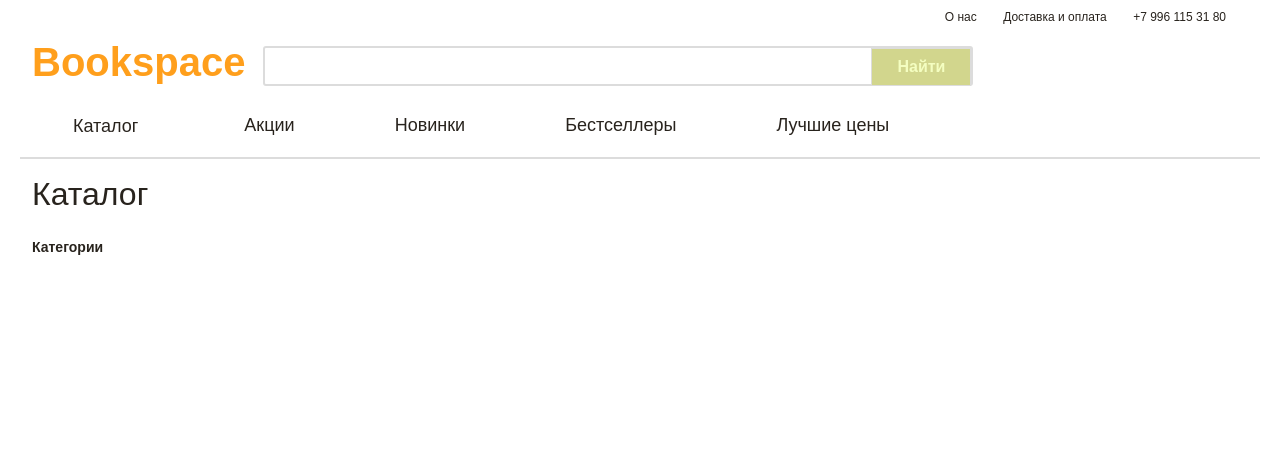
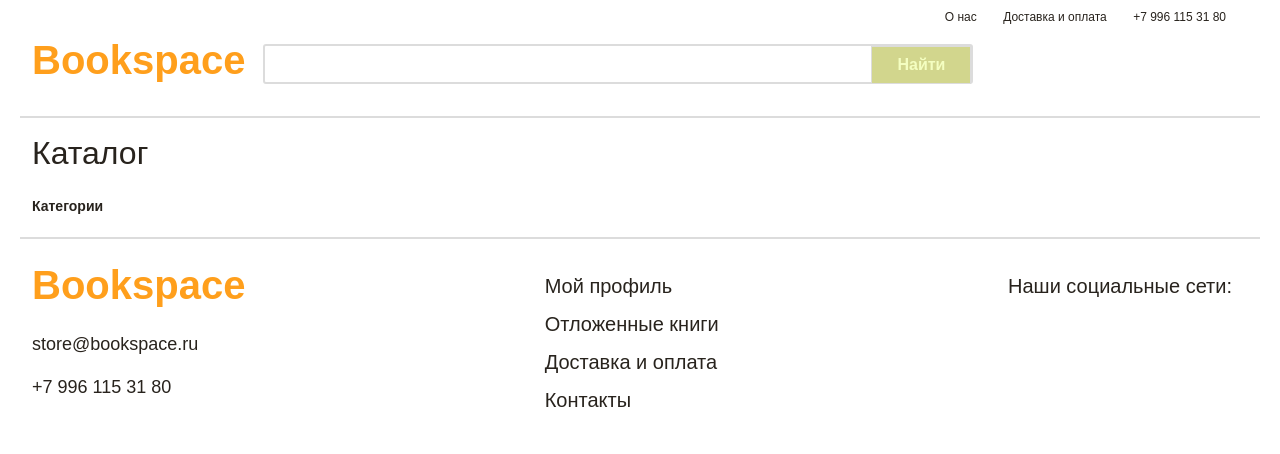
Before and after one commit to DashaVed/semester_project_2k_flask_bookspace, a Flask app: page /catalog in a window 1280 px wide. Shown: the top 454 px of the page. Run offline with Flask 3, Linux system fonts and the light colour scheme; the visitor is signed in with stand-in values (Sample User, id 1); data that the repository does not hold is empty; some libraries are stand-ins or nearby versions; some web fonts are replaced.

Commit message:
! layout template

```diff
--- a/static/css/catalog.css
+++ b/static/css/catalog.css
@@ -1,4 +1,13 @@
 @import url("https://use.typekit.net/qkq8sxc.css");
+
+.catalog {
+    position: relative;
+
+}
+
+.catalog_body {
+    align-items: flex-start;
+}
 
 h1 {
     font-family: montserrat, sans-serif;
@@ -10,7 +19,6 @@ h1 {
 
 .catalog-nav {
     width: 200px;
-    height: auto !important;
 }
 
 .catalog-nav_title {
@@ -61,11 +69,6 @@ h1 {
     margin: 0 auto;
 }
 
-.product-card-content{
-    padding-top: 10px;
-    padding-left: 10px;
-}
-
 .product-card-price{
     font-family: montserrat, sans-serif;
     font-weight: 700;
@@ -74,16 +77,22 @@ h1 {
     font-size: 16px;
 }
 
-.product-card-title-link{
+.product-card-title-link {
+    text-decoration: none;
+}
+
+.product-card-title-link p{
+    white-space: nowrap; /* Запрещаем перенос строк */
+    overflow: hidden;
+    text-overflow: ellipsis;
     font-family: montserrat, sans-serif;
     font-weight: 500;
     font-style: normal;
     color: #28231D;
     font-size: 14px;
-    text-decoration: none;
 }
 
-.product-card-title-link:hover{
+.product-card-title-link p:hover{
     color: #FF9F1C;
 }
 
--- a/static/css/layout.css
+++ b/static/css/layout.css
@@ -1,7 +1,7 @@
 @import url("https://use.typekit.net/qkq8sxc.css");
 
 
-body{
+body {
     font-family: montserrat, sans-serif;
     font-weight: 500;
     font-style: normal;
@@ -11,12 +11,12 @@ body{
     padding-right: 20px;
 }
 
-.top-nav{
+.top-nav {
     padding-bottom: 4px;
     padding-top: 4px;
 }
 
-.top-nav .nav-item{
+.top-nav .nav-item {
     margin-bottom: 0;
     margin-right: 22px;
     display: inline-block;
@@ -24,12 +24,12 @@ body{
     color: #28231D;
 }
 
-.top-nav .nav-item:hover{
+.top-nav .nav-item:hover {
     color: #28231D;
     text-decoration: underline;
 }
 
-.navbar{
+.navbar {
     height: 60px;
     padding-bottom: 4px;
     padding-top: 4px;
@@ -37,11 +37,7 @@ body{
 
 }
 
-.fill-height{
-    height: 60px !important;
-}
-
-.navbar .navbar-logo{
+.navbar .navbar-logo, .footer-contact_logo {
 
     margin-right: 10px;
     color: #FF9F1C;
@@ -51,13 +47,13 @@ body{
     vertical-align: middle;
 }
 
-.navbar .input-control_container{
+.navbar .input-control_container {
     padding-top: 10px;
     height: 60px;
     vertical-align: middle;
 }
 
-.navbar .navbar_search{
+.navbar .navbar_search {
 
     vertical-align: middle;
     border: 2px solid #DCDCDC;
@@ -71,7 +67,7 @@ body{
     color: #28231D;
 }
 
-.navbar .navbar_search input{
+.navbar .navbar_search input {
     vertical-align: middle;
     margin: 0;
     width: 560px;
@@ -80,7 +76,7 @@ body{
     box-shadow: none;
 }
 
-.navbar .input-control_container .navbar_search button{
+.navbar .input-control_container .navbar_search button {
     float: right;
     width: 100px;
     border: 1px solid #DCDCDC;
@@ -93,7 +89,7 @@ body{
     height: 38px;
 }
 
-.navbar .input-control_container .navbar_search span{
+.navbar .input-control_container .navbar_search span {
     margin-left: 4px;
     font-size: 24px;
     vertical-align: middle;
@@ -101,30 +97,28 @@ body{
     align-items: center;
 }
 
-.navbar .input-control_container{
+.navbar .input-control_container {
     margin: 0;
     width: 720px;
 }
 
-.dropdown{
-    padding-top: 18px;
+.dropdown {
+    padding-top: 10px;
 }
 
-.navbar .nav-user{
+.navbar .nav-user {
     display: inline-flex;
-    align-items: center;
-    justify-content: center;
 }
 
-.navbar .nav-user a{
-    padding-top: 18px;
+.navbar .nav-user a {
+    padding-top: 10px;
     padding-left: 32px;
     color: #28231D;
     text-decoration: none;
     font-size: 36px;
 }
 
-.dropdown .dropdown-menu .dropdown-item{
+.dropdown .dropdown-menu .dropdown-item {
     padding: 0;
     margin-left: 24px;
     margin-bottom: 4px;
@@ -132,30 +126,30 @@ body{
     height: 20px;
 }
 
-.dropdown .dropdown-menu .dropdown-item:hover{
+.dropdown .dropdown-menu .dropdown-item:hover {
     text-decoration: underline;
 }
 
-.dropdown .dropdown-menu .dropdown-item h6{
+.dropdown .dropdown-menu .dropdown-item h6 {
     font-family: montserrat, sans-serif;
     font-weight: 500;
     font-size: 14px;
     color: #28231D;
 }
 
-.navbar .nav-user a:hover{
+.navbar .nav-user a:hover {
     background-color: white;
     color: #363636;
 }
 
-.menu-nav{
+.menu-nav {
     padding-top: 12px;
     padding-bottom: 10px;
     display: flex;
     flex-shrink: 0;
 }
 
-.menu-nav  button{
+.menu-nav button {
     display: flex;
     height: 43px;
     width: auto;
@@ -164,7 +158,7 @@ body{
     background-color: white;
 }
 
-.menu-nav .menu-text{
+.menu-nav .menu-text {
     padding-top: 8px;
     font-family: montserrat, sans-serif;
     font-weight: 500;
@@ -172,12 +166,12 @@ body{
     color: #28231D;
 }
 
-.menu-icon{
+.menu-icon {
     margin-right: 10px;
     font-size: 32px;
 }
 
-.navbar-nav a{
+.navbar-nav a {
     margin-left: 100px;
     font-family: montserrat, sans-serif;
     font-weight: 500;
@@ -185,13 +179,64 @@ body{
     color: #28231D;
 }
 
-.line{
+.line {
     border-bottom: 2px solid #DCDCDC;
 }
 
-.banner img{
+.banner img {
     margin-top: 30px;
     background-position: center !important;
     height: 80%;
     width: 100%;
 }
+
+/*START FOOTER*/
+.footer-contact_logo:hover {
+    color: #FF9F1C;
+}
+
+.footer-contact {
+    font-family: montserrat, sans-serif;
+    font-weight: 500;
+    font-size: 18px;
+    color: #28231D;
+}
+
+.footer-menu_nav-item {
+    list-style-type: none;
+}
+
+.footer-menu_nav-item a {
+    font-family: montserrat, sans-serif;
+    font-weight: 500;
+    font-size: 20px;
+    color: #28231D;
+    text-decoration: none;
+}
+
+.footer-menu_nav-item a:hover {
+    text-decoration: underline;
+}
+
+.footer-social-link {
+    align-items: center;
+    text-align: center;
+}
+
+.footer-social-link_title {
+    font-family: montserrat, sans-serif;
+    font-weight: 500;
+    font-size: 20px;
+    color: #28231D;
+}
+
+.footer-social-link_item {
+    list-style-type: none;
+}
+
+.footer-social-link_item i {
+    font-size: 40px;
+    color: #28231D;
+}
+
+/*END FOOTER*/
--- a/templates/shop/catalog.html
+++ b/templates/shop/catalog.html
@@ -6,15 +6,13 @@
 {% endblock %}
 
 {% block content %}
-    <div class="catalog">
+    <main class="catalog">
         <div class="container-fluid">
             <div class="row">
                 <div class="catalog_title pt-3 pb-3">
                     <h1>Каталог</h1>
                 </div>
-                <div class="catalog_body">
-                    <div class="d-flex fill-height">
-
+                <div class="catalog_body d-flex">
                     <div class="catalog-sidebar">
                         <section class="catalog-nav">
                             <header class="catalog-nav_title pb-1">Категории</header>
@@ -33,7 +31,7 @@
                         </div>
                     </div>
                     <div class="catalog-content">
-                            <div class="catalog-product-list d-flex fill-height flex-wrap">
+                        <div class="catalog-product-list d-flex flex-wrap">
                             {% for product in products %}
                                 <div class="product-list-item">
                                     <article class="product-card">
@@ -43,13 +41,13 @@
                                             <img src="{{ url_for( 'static', filename='img/' + product.image) }}"
                                                  alt="{{ product.title }}">
                                         </div>
-                                            <div class="product-card-content">
+                                        <div class="product-card-content p-2 ps-3">
                                             <div class="product-card-price">
                                                 <span>{{ product.price| int }} p.</span>
                                             </div>
                                             <a class="product-card-title-link"
-                                                   href="{{ url_for("get_book", book_id=product['product_id']) }}">
-                                                    {{ product.title }}</a>
+                                               href="{{ url_for("get_book", book_id=product['product_id']) }}"
+                                               title="{{ product.title }}"><p class="m-0">{{ product.title }}</p></a>
                                             <div class="product-card-author">
                                                 <span>{{ product.author }}</span>
                                             </div>
@@ -63,7 +61,8 @@
                                                     </button>
                                                 </form>
                                                 {% if is_authenticated %}
-                                                        <form action="{{ url_for('add_to_wishlist', product_id=product.product_id) }}" method="post">
+                                                    <form action="{{ url_for('add_to_wishlist', product_id=product.product_id) }}"
+                                                          method="post">
                                                         <button type="submit"
                                                                 class="product-card__add-favorites justify-content-end">
                                                             <i class='bx bx-heart'></i>
@@ -86,6 +85,5 @@
                 </div>
             </div>
         </div>
-        </div>
-    </div>
+    </main>
 {% endblock %}
--- a/templates/shop/layout.html
+++ b/templates/shop/layout.html
@@ -33,9 +33,9 @@
         </div>
     </div>
 </nav>
-<nav class="navbar navbar-expand-lg">
+<nav class="navbar navbar-expand-lg mb-4">
     <div class="container-fluid">
-        <div class="fill-height d-flex">
+        <div class="d-inline-flex">
             <a class="navbar-logo" href="{{ url_for('main') }}">Bookspace</a>
             <div class="input-control_container">
                 <form class="me-2" method="post">
@@ -78,26 +78,55 @@
         </div>
     </div>
 </nav>
-<nav class="menu-nav navbar-expand-lg">
-    <div class="container-fluid">
-        <div class="d-inline-flex align-items-center">
-            <button>
-                <span class="menu-icon"><i class='bx bx-menu'></i></span><span class="menu-text">Каталог</span>
-            </button>
-            <div class="navbar-nav">
-                <a class="nav-link active" href="{{ url_for('get_sales') }}">Акции</a>
-                <a class="nav-link active" href="{{ url_for('get_new') }}">Новинки</a>
-                <a class="nav-link active" href="{{ url_for('get_bestsellery') }}">Бестселлеры</a>
-                <a class="nav-link active" href="{{ url_for('get_best_price') }}">Лучшие цены</a>
-            </div>
-        </div>
-    </div>
-
-</nav>
 <div class="line"></div>
 <!-- END NAVBAR -->
 
 {% block content %}
 {% endblock %}
+
+<div class="line"></div>
+<footer class="nr-footer">
+    <div class="container-fluid">
+        <div class="row">
+            <div class="footer-content d-inline-flex mt-3 mb-3 justify-content-between">
+                <div class="footer-contact d-flex flex-column">
+                    <a class="footer-contact_logo" href="{{ url_for('main') }}">Bookspace</a>
+                    <span class="footer-contact_email pt-3">store@bookspace.ru</span>
+                    <span class="footer-contact_phone pt-3">+7 996 115 31 80</span>
+                </div>
+                <div class="footer-menu mt-3">
+                    <nav class="footer-menu_nav">
+                        <ul class="footer-menu_nav-list d-flex flex-column p-0">
+                            {% if is_authenticated %}
+                                <li class="footer-menu_nav-item pb-2"><a href="{{ url_for('profile') }}">Мой профиль</a>
+                                </li>
+                                <li class="footer-menu_nav-item pb-2"><a href="{{ url_for('wishlist') }}">Отложенные
+                                    книги</a></li>
+                            {% else %}
+                                <li class="footer-menu_nav-item pb-2"><a href="{{ url_for('login') }}">Мой профиль</a>
+                                </li>
+                                <li class="footer-menu_nav-item pb-2"><a href="{{ url_for('login') }}">Отложенные
+                                    книги</a></li>
+                            {% endif %}
+                            <li class="footer-menu_nav-item pb-2"><a href="{{ url_for('delivery') }}">Доставка и
+                                оплата</a>
+                            </li>
+                            <li class="footer-menu_nav-item pb-2"><a href="{{ url_for('about_us') }}">Контакты</a></li>
+                        </ul>
+                    </nav>
+                </div>
+                <div class="footer-social-link d-flex flex-column mt-3 me-3">
+                    <span class="footer-social-link_title pb-2">Наши социальные сети:</span>
+                    <ul class="footer-social-link_list d-inline-flex p-0">
+                        <li class="footer-social-link_item ms-3 pe-3"><i class='bx bxl-instagram'></i></li>
+                        <li class="footer-social-link_item pe-3"><i class='bx bxl-telegram'></i></li>
+                        <li class="footer-social-link_item pe-3"><i class='bx bxl-vk'></i></li>
+                        <li class="footer-social-link_item pe-3"><i class='bx bxl-whatsapp'></i></li>
+                    </ul>
+                </div>
+            </div>
+        </div>
+    </div>
+</footer>
 </body>
 </html>
```
Lines whose indentation alone changed are shown as unchanged.
